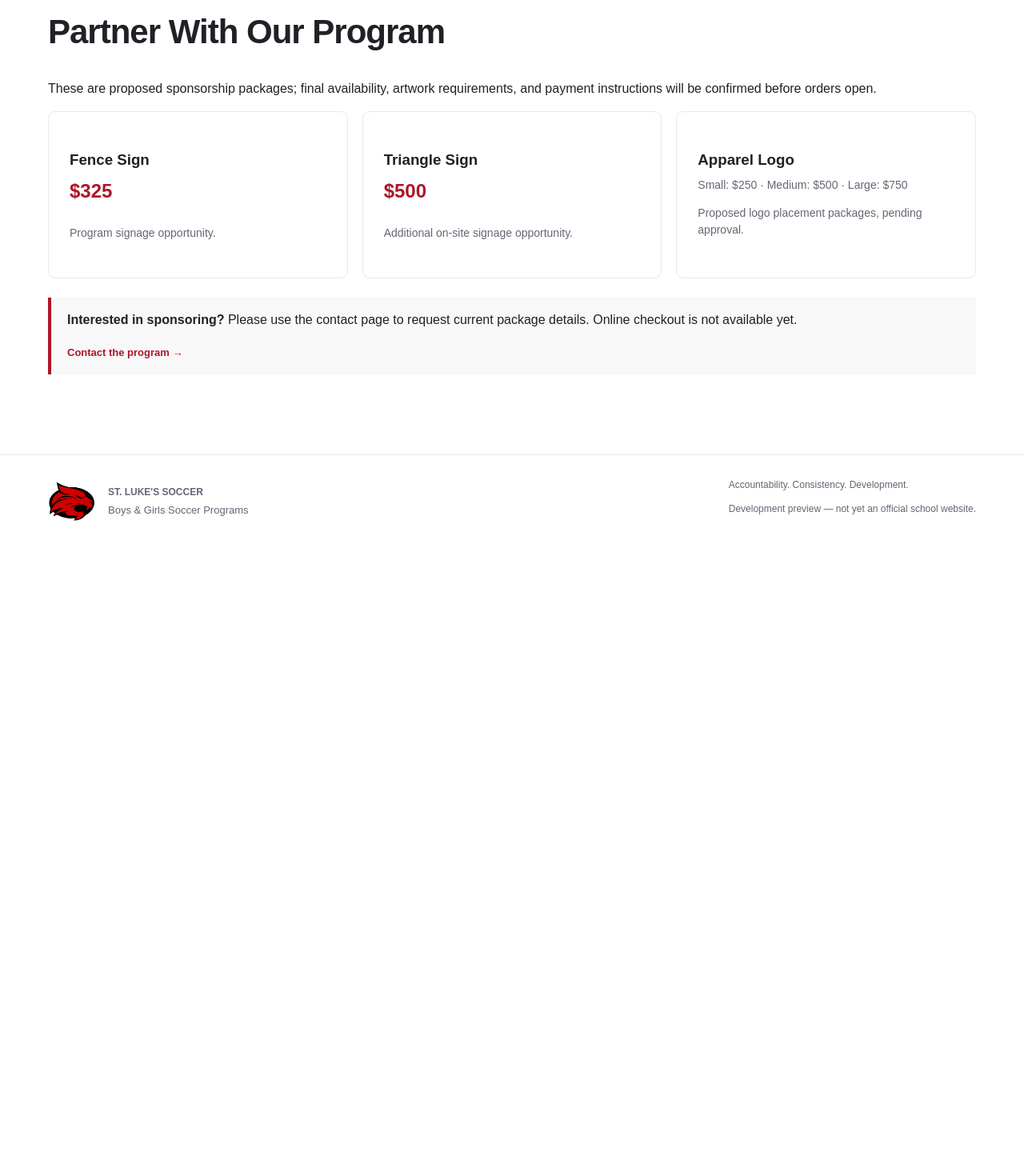
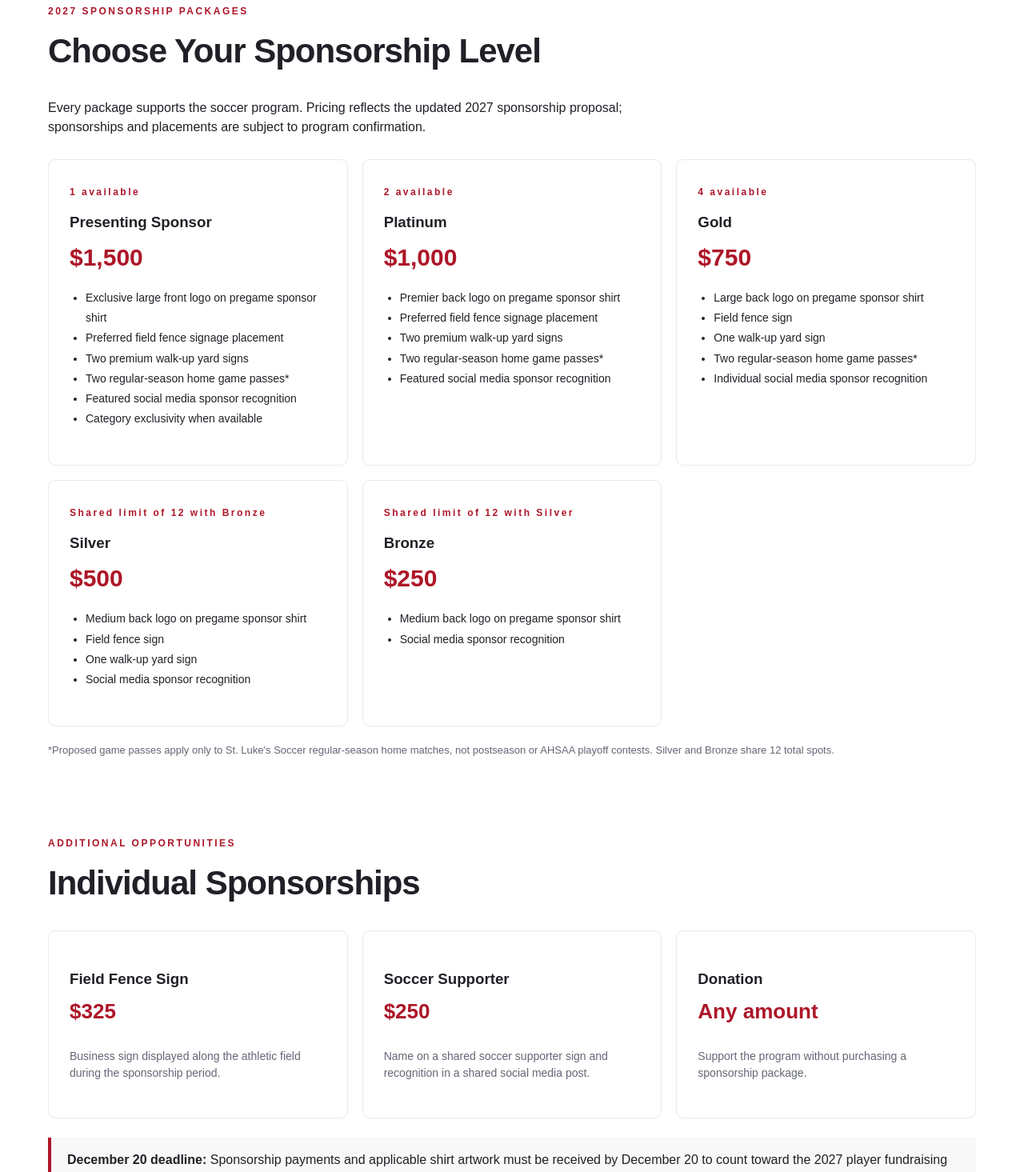
Before and after one commit to KnottsAgency/st-lukes-soccer, a Next.js app: page /sponsors in a window 1280 px wide. Shown: the part 460-1925 px from the top of the page at 80% size. Before the commit the page ends 1145 px from the top, so only its background shows below. Built offline with nearby package versions, Linux system fonts and the light colour scheme.

Commit message:
Update 2027 sponsor prices and package benefits

```diff
--- a/src/app/sponsors/page.tsx
+++ b/src/app/sponsors/page.tsx
@@ -1,9 +1,117 @@
 import Link from "next/link";
-export default function Page() {
+
+const packages = [
+  {
+    name: "Presenting Sponsor",
+    price: 1500,
+    availability: "1 available",
+    benefits: [
+      "Exclusive large front logo on pregame sponsor shirt",
+      "Preferred field fence signage placement",
+      "Two premium walk-up yard signs",
+      "Two regular-season home game passes*",
+      "Featured social media sponsor recognition",
+      "Category exclusivity when available",
+    ],
+  },
+  {
+    name: "Platinum",
+    price: 1000,
+    availability: "2 available",
+    benefits: [
+      "Premier back logo on pregame sponsor shirt",
+      "Preferred field fence signage placement",
+      "Two premium walk-up yard signs",
+      "Two regular-season home game passes*",
+      "Featured social media sponsor recognition",
+    ],
+  },
+  {
+    name: "Gold",
+    price: 750,
+    availability: "4 available",
+    benefits: [
+      "Large back logo on pregame sponsor shirt",
+      "Field fence sign",
+      "One walk-up yard sign",
+      "Two regular-season home game passes*",
+      "Individual social media sponsor recognition",
+    ],
+  },
+  {
+    name: "Silver",
+    price: 500,
+    availability: "Shared limit of 12 with Bronze",
+    benefits: [
+      "Medium back logo on pregame sponsor shirt",
+      "Field fence sign",
+      "One walk-up yard sign",
+      "Social media sponsor recognition",
+    ],
+  },
+  {
+    name: "Bronze",
+    price: 250,
+    availability: "Shared limit of 12 with Silver",
+    benefits: [
+      "Medium back logo on pregame sponsor shirt",
+      "Social media sponsor recognition",
+    ],
+  },
+];
+
+export default function SponsorsPage() {
   return (
     <>
-      <section className="page-hero"><div className="wrap"><div className="eyebrow">ST. LUKE&apos;S SOCCER</div><h1>Sponsor St. Luke's Soccer</h1><p>Support our student-athletes and connect with the St. Luke's community.</p></div></section>
-      <section className="wrap section"><div className="eyebrow red">SPONSORSHIP OPPORTUNITIES</div><h2>Partner With Our Program</h2><p>These are proposed sponsorship packages; final availability, artwork requirements, and payment instructions will be confirmed before orders open.</p><div className="cards"><div className="card"><h3>Fence Sign</h3><p style={{fontSize:"24px",fontWeight:800,color:"#ad1628"}}>$325</p><p>Program signage opportunity.</p></div><div className="card"><h3>Triangle Sign</h3><p style={{fontSize:"24px",fontWeight:800,color:"#ad1628"}}>$500</p><p>Additional on-site signage opportunity.</p></div><div className="card"><h3>Apparel Logo</h3><p>Small: $250 · Medium: $500 · Large: $750</p><p>Proposed logo placement packages, pending approval.</p></div></div><div className="notice"><p><strong>Interested in sponsoring?</strong> Please use the contact page to request current package details. Online checkout is not available yet.</p><Link href="/contact" className="card-link">Contact the program →</Link></div></section>
+      <section className="page-hero">
+        <div className="wrap">
+          <div className="eyebrow">2027 ST. LUKE&apos;S SOCCER</div>
+          <h1>Become a Sponsor</h1>
+          <p>Support our boys&apos; and girls&apos; soccer program while promoting your business in the St. Luke&apos;s community.</p>
+        </div>
+      </section>
+
+      <section className="wrap section">
+        <div className="eyebrow red">2027 SPONSORSHIP PACKAGES</div>
+        <h2>Choose Your Sponsorship Level</h2>
+        <p style={{ maxWidth: 780 }}>
+          Every package supports the soccer program. Pricing reflects the updated 2027 sponsorship proposal;
+          sponsorships and placements are subject to program confirmation.
+        </p>
+        <div className="cards" style={{ marginTop: 28 }}>
+          {packages.map((tier) => (
+            <article className="card" key={tier.name}>
+              <div className="eyebrow red">{tier.availability}</div>
+              <h3>{tier.name}</h3>
+              <p style={{ fontSize: 30, fontWeight: 900, color: "#ad1628", marginBottom: 16 }}>
+                ${tier.price.toLocaleString("en-US")}
+              </p>
+              <ul style={{ paddingLeft: 20, fontSize: 14, lineHeight: 1.8 }}>
+                {tier.benefits.map((benefit) => <li key={benefit}>{benefit}</li>)}
+              </ul>
+            </article>
+          ))}
+        </div>
+        <p style={{ fontSize: 13, color: "#636774", marginTop: 20 }}>
+          *Proposed game passes apply only to St. Luke&apos;s Soccer regular-season home matches,
+          not postseason or AHSAA playoff contests. Silver and Bronze share 12 total spots.
+        </p>
+      </section>
+
+      <section className="wrap section" style={{ paddingTop: 8 }}>
+        <div className="eyebrow red">ADDITIONAL OPPORTUNITIES</div>
+        <h2>Individual Sponsorships</h2>
+        <div className="cards">
+          <div className="card"><h3>Field Fence Sign</h3><p style={{ fontSize: 26, fontWeight: 900, color: "#ad1628" }}>$325</p><p>Business sign displayed along the athletic field during the sponsorship period.</p></div>
+          <div className="card"><h3>Soccer Supporter</h3><p style={{ fontSize: 26, fontWeight: 900, color: "#ad1628" }}>$250</p><p>Name on a shared soccer supporter sign and recognition in a shared social media post.</p></div>
+          <div className="card"><h3>Donation</h3><p style={{ fontSize: 26, fontWeight: 900, color: "#ad1628" }}>Any amount</p><p>Support the program without purchasing a sponsorship package.</p></div>
+        </div>
+        <div className="notice">
+          <p><strong>December 20 deadline:</strong> Sponsorship payments and applicable shirt artwork must be received by December 20 to count toward the 2027 player fundraising challenge.</p>
+          <p><strong>Interested in a package?</strong> Reach out using the program contact details to confirm availability and coordinate payment or artwork. Online checkout is not available yet.</p>
+          <Link href="/contact" className="card-link">Contact the program →</Link>
+        </div>
+      </section>
     </>
   );
 }
```
